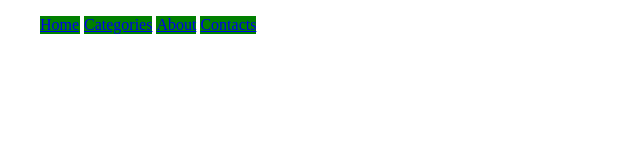
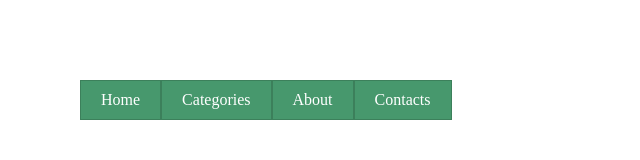
Before and after one commit to Tokov21/positionNav, a plain HTML site: page index.html in a window 1280 px wide. Shown: the whole page, without its empty margins (0-640 px from the left). Drawn offline with Linux system fonts and the light colour scheme.

Commit message:
Add styles

```diff
--- a/assets/styles/style.css
+++ b/assets/styles/style.css
@@ -2,17 +2,62 @@ body {
   margin: 0;
 }
 
-li {
+* {
+  box-sizing: border-box;
+}
+
+nav {
+  margin: 10vh;
+}
+
+ul {
   list-style: none;
+  padding: 0;
+}
+
+.nav-list {
+  font-size: 0;
+}
+
+.nav-list .nav-item {
   display: inline-block;
-  background-color: green;
+}
+
+.nav-list li {
+  background-color: #47986d;
+  font-size: 1rem;
+}
+
+.nav-item {
+  position: relative;
+  display: block;
+}
+
+.nav li:hover {
+  background-color: #3c805b;
+}
+
+.nav-link {
+  display: block;
+  padding: 10px 20px;
+  border: 1px solid #3c805b;
+  text-decoration: none;
+  text-align: center;
   color: #fff;
 }
 
-.sub-nav-item {
+.sub-nav-list {
+  display: none;
+  position: absolute;
+  left: 0;
+  right: 0;
+}
+
+.nav-item:hover > .sub-nav-list {
+  display: block;
+}
+
+.sub-sub-nav-list {
+  /* position: absolute; */
   display: none;
 }
-
-.sub-sub-nav-item {
-  display: none;
-}
```
